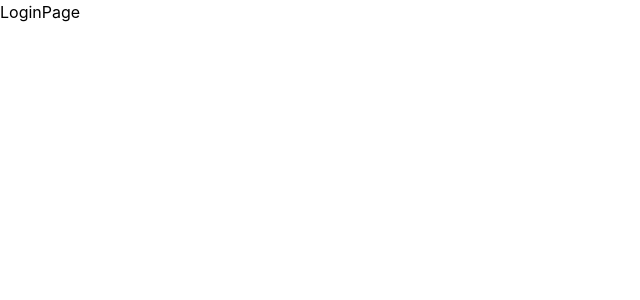
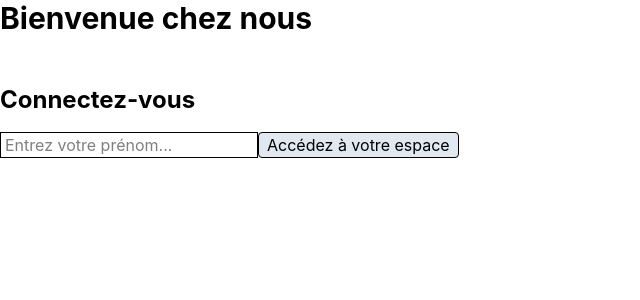
Before and after one commit to AnouGeek/crazee-burger, a React app: page / in a window 1280 px wide. Shown: the top 300 px of the page, without its empty margins (0-640 px from the left). Built offline with nearby package versions, Linux system fonts and the light colour scheme; the HTML template or start-up script is replaced by a standard one.

Commit message:
✨F01: LOGIN > Add title and form

```diff
--- a/src/components/pages/LoginPage.jsx
+++ b/src/components/pages/LoginPage.jsx
@@ -1,3 +1,38 @@
+import { useState } from "react";
+
 export default function LoginPage() {
-  return <div>LoginPage</div>;
+  // state
+  const [inputValue, setInputValue] = useState("");
+
+  // comportements
+  const handleSubmit = (event) => {
+    event.preventDefault();
+    alert(`Bonjour ${inputValue}`);
+    setInputValue("");
+  };
+
+  const handleChange = (event) => {
+    setInputValue(event.target.value);
+  };
+
+  // affichage (render)
+  return (
+    <div>
+      <h1 className="text-3xl font-bold mb-12">Bienvenue chez nous</h1>
+      <h2 className="text-2xl font-bold mb-4">Connectez-vous</h2>
+      <form action="submit" onSubmit={handleSubmit}>
+        <input
+        className="border px-1"
+          value={inputValue}
+          onChange={handleChange}
+          type="text"
+          placeholder="Entrez votre prénom..."
+          required
+        />
+        <button
+        className="border px-2 bg-slate-200 rounded cursor-pointer"
+        >Accédez à votre espace</button>
+      </form>
+    </div>
+  );
 }
```
